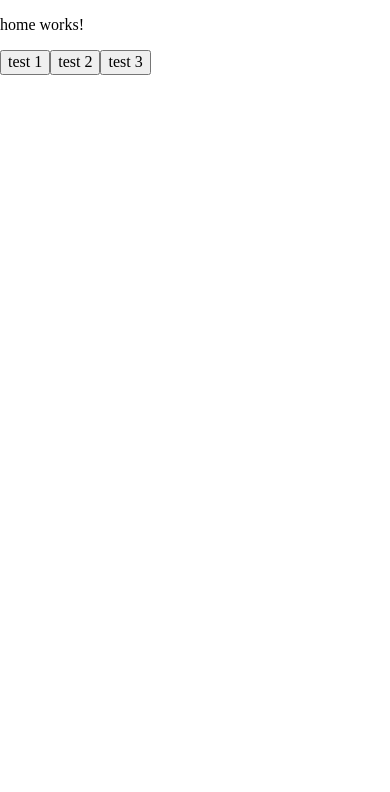
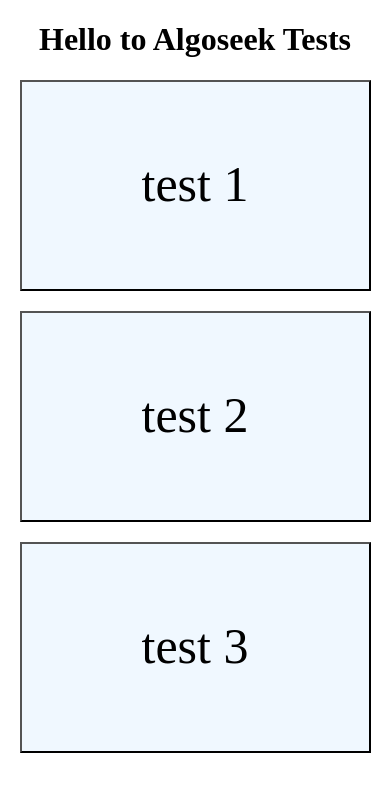
Before and after one commit to tolyaganzin/algoseek-tests, an Angular app in the folder algoseek-tests/: page /home in a window 390 px wide. Shown: the top 792 px of the page. Built offline with nearby package versions, Linux system fonts and the light colour scheme.

Commit message:
add interface

```diff
--- a/algoseek-tests/src/app/pages/home/home.component.css
+++ b/algoseek-tests/src/app/pages/home/home.component.css
@@ -0,0 +1,33 @@
+.main {
+  display: flex;
+  align-items: center;
+  justify-content: space-around;
+  flex-direction: column;
+  width: 100dvw;
+}
+.main div {
+  display: flex;
+  justify-content: space-around;
+  flex-direction: row;
+  width: 100dvw;
+}
+.main button {
+  width: 33dvw;
+  min-height: 33dvh;
+  background: aliceblue;
+  font-size: 50px;
+}
+
+@media screen and (max-width: 959px) {
+  .main div {
+    flex-direction: column;
+    align-items: center;
+  }
+  .main button {
+    width: 90dvw;
+    min-height: 25dvh;
+  }
+  .main button + button {
+    margin-top: 20px;
+  }
+}
--- a/algoseek-tests/src/app/pages/home/home.component.html
+++ b/algoseek-tests/src/app/pages/home/home.component.html
@@ -1,5 +1,9 @@
-<p>home works!</p>
+<div class="main">
+  <h1>Hello to Algoseek Tests</h1>
 
-<button [routerLink]="['/test1']">test 1</button>
-<button [routerLink]="['/test2']">test 2</button>
-<button [routerLink]="['/test3']">test 3</button>
+  <div>
+    <button [routerLink]="['/test1']">test 1</button>
+    <button [routerLink]="['/test2']">test 2</button>
+    <button [routerLink]="['/test3']">test 3</button>
+  </div>
+</div>
--- a/algoseek-tests/src/index.html
+++ b/algoseek-tests/src/index.html
@@ -2,7 +2,7 @@
 <html lang="en">
 <head>
   <meta charset="utf-8">
-  <title>AlgoseekTests</title>
+  <title>Algoseek Tests</title>
   <base href="/">
   <meta name="viewport" content="width=device-width, initial-scale=1, viewport-fit=cover">
   <meta name="apple-mobile-web-app-capable" content="yes">
```
